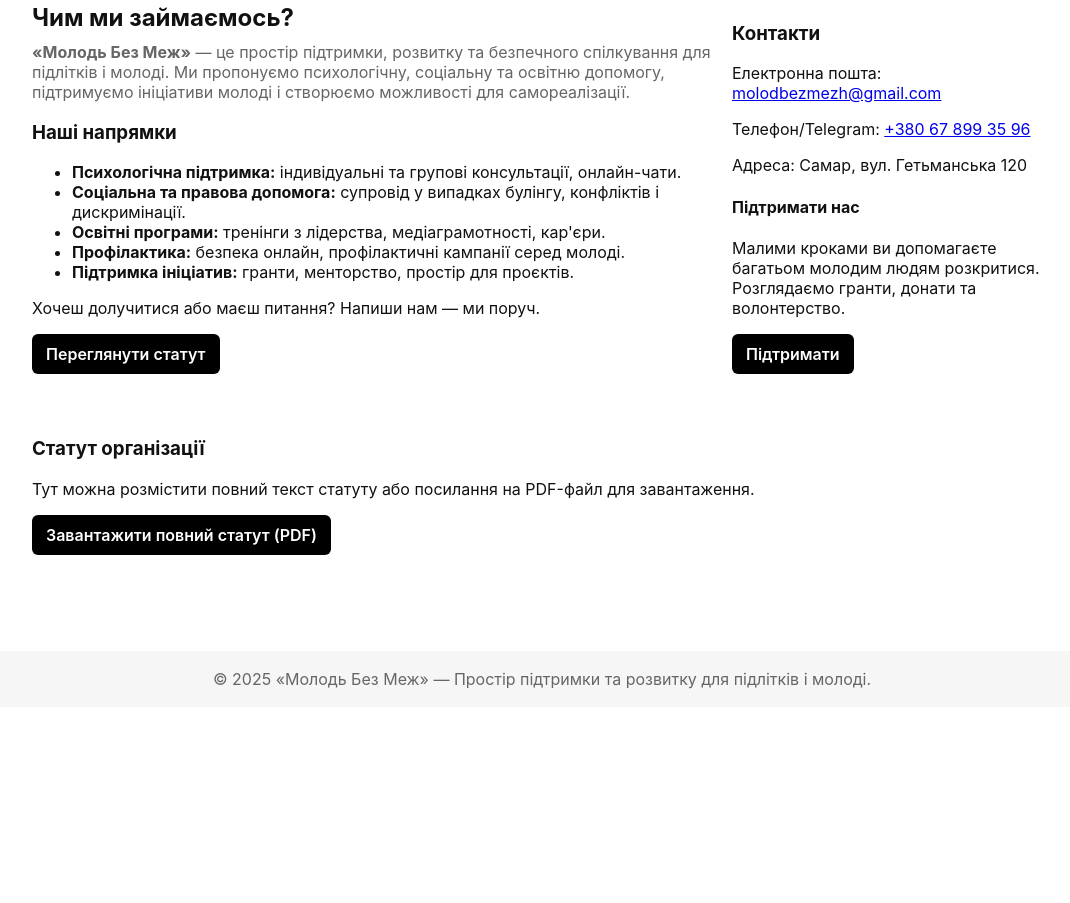
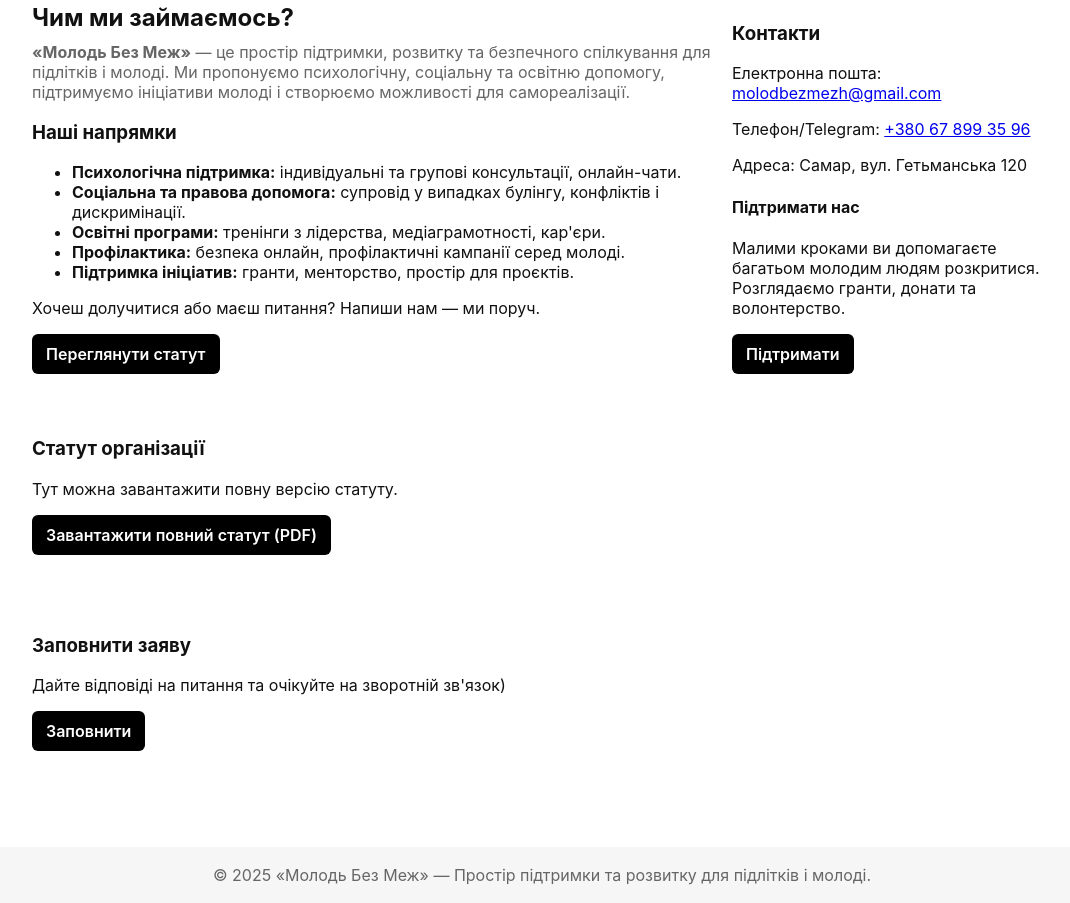
Before and after one commit to AnDiamond/molodbezmezh, a plain HTML site: page index.html in a window 1280 px wide. Shown: the part 288-1191 px from the top of the page, without its empty margins (98-1168 px from the left). Before the commit the page ends 995 px from the top, so only its background shows below. Drawn offline with Linux system fonts and the light colour scheme.

Commit message:
Update statut section and add application form link

```diff
--- a/index.html
+++ b/index.html
@@ -93,9 +93,16 @@
     <!-- Статут (коротка візуалізація або завантажуваний PDF) -->
     <section id="statut" style="margin-top:26px">
       <h3>Статут організації</h3>
-      <p>Тут можна розмістити повний текст статуту або посилання на PDF-файл для завантаження.</p>
+      <p>Тут можна завантажити повну версію статуту.</p>
       <p><a href="https://drive.usercontent.google.com/u/0/uc?id=1PB6gBNsYCvm-GOw6uhqkCZ4TwWHNyvW0&export=download" class="btn" download>Завантажити повний статут (PDF)</a></p>
     </section>
+    <!-- Статут (коротка візуалізація або завантажуваний PDF) -->
+    <section id="statut" style="margin-top:26px">
+      <h3>Заповнити заяву</h3>
+      <p>Дайте відповіді на питання та очікуйте на зворотній зв'язок)</p>
+      <p><a href="https://docs.google.com/forms/d/e/1FAIpQLSfIZZqlHh3sdudFHEDrq9T84WTZXJ5z5KhGqGYeGDf6hPf35A/viewform?usp=dialog" class="btn" download>Заповнити</a></p>
+    </section>
+
 
   </main>
 
```
